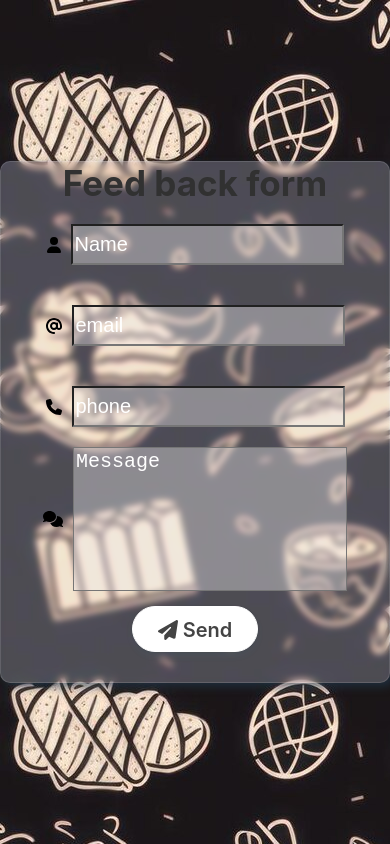
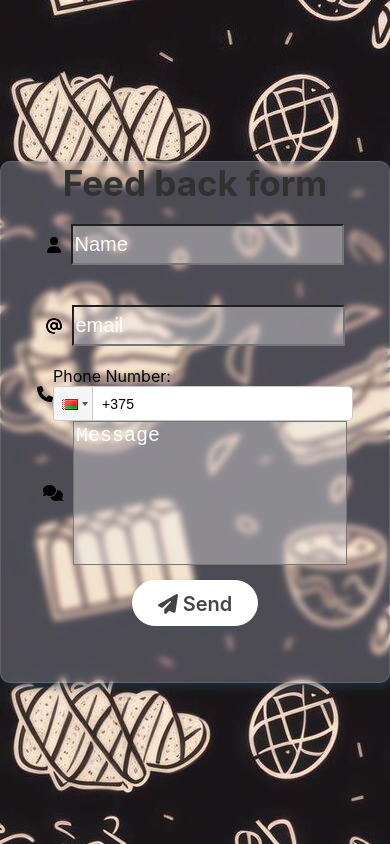
Before and after one commit to inevadim/test, a React (Create React App) app: page / in a window 390 px wide. Built offline with nearby package versions, Linux system fonts and the light colour scheme.

Commit message:
validation phone number and add dependencies react-phone-input-2

```diff
--- a/package.json
+++ b/package.json
@@ -13,6 +13,7 @@
     "@testing-library/user-event": "^13.5.0",
     "react": "^18.2.0",
     "react-dom": "^18.2.0",
+    "react-phone-input-2": "^2.15.1",
     "react-scripts": "5.0.1",
     "sass": "^1.70.0",
     "web-vitals": "^2.1.4"
--- a/src/components/feedBackForm/FeedBackForm.jsx
+++ b/src/components/feedBackForm/FeedBackForm.jsx
@@ -5,6 +5,8 @@ import { faPhone } from '@fortawesome/free-solid-svg-icons';
 import { faComments } from '@fortawesome/free-solid-svg-icons';
 import { faUser } from '@fortawesome/free-solid-svg-icons';
 import { faPaperPlane } from '@fortawesome/free-solid-svg-icons';
+import { PhoneNumberValidation } from './validation/PhoneNumberValidation';
+
 
 
 export const FeedBackForm=()=>{
@@ -12,7 +14,8 @@ export const FeedBackForm=()=>{
         <div className={style.FeedBackForm}>Feed back form</div>
         <div className={style.wrapperItem}><div><FontAwesomeIcon icon={faUser} /></div><input type='text' placeholder='Name'></input></div>
         <div className={style.wrapperItem}><FontAwesomeIcon icon={faAt} /><input type='email' placeholder='email'></input></div>
-        <div className={style.wrapperItem}> <FontAwesomeIcon icon={faPhone} /><input type='tel' placeholder='phone'></input></div>
+        {/* <div className={style.wrapperItem}> <FontAwesomeIcon icon={faPhone} /><input type='tel' placeholder='phone'></input></div> */}
+        <div className={style.wrapperItem}><FontAwesomeIcon icon={faPhone} /><PhoneNumberValidation></PhoneNumberValidation></div>
         <div className={style.wrapperItem}><FontAwesomeIcon icon={faComments} /> <textarea placeholder='Message' color='white' cols="21" rows="6" ></textarea></div>
         <div className={style.wrapperItem}> <div className={style.send}><FontAwesomeIcon icon={faPaperPlane} /> Send</div></div>
     </div>)
--- /dev/null
+++ b/src/components/feedBackForm/validation/PhoneNumberValidation.jsx
@@ -0,0 +1,38 @@
+import React, { useState } from 'react';
+import PhoneInput from 'react-phone-input-2';
+import 'react-phone-input-2/lib/style.css';
+
+export const PhoneNumberValidation = () => {
+  const [phoneNumber, setPhoneNumber] = useState('');
+  const [valid, setValid] = useState(true);
+
+  const handleChange = (value) => {
+    setPhoneNumber(value);
+    setValid(validatePhoneNumber(value));
+  };
+
+  const validatePhoneNumber = (phoneNumber) => {
+    const phoneNumberPattern = /^\+?[1-9]\d{1,14}$/;
+
+    return phoneNumberPattern.test(phoneNumber);
+  };
+
+  return (
+    <div>
+      <label>
+        Phone Number:
+        <PhoneInput
+          country={'by'}
+          value={phoneNumber}
+          onChange={handleChange}
+          inputProps={{
+            required: true,
+          }}
+        />
+      </label>
+      {!valid && (
+        <p>Please enter a valid phone number.</p>
+      )}
+    </div>
+  );
+};
```
Also changed, not shown: 1 other file (tests, documents, lock files or other folders).
